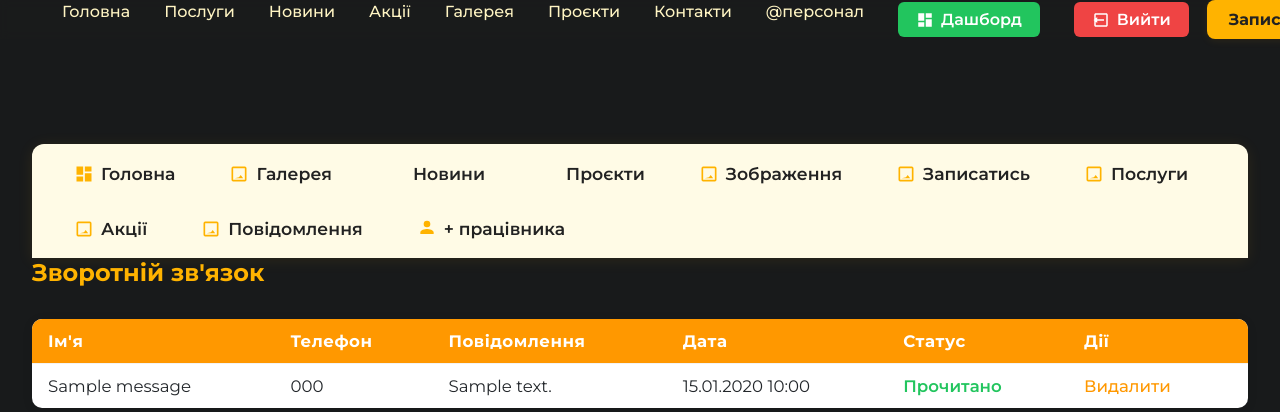
After one commit to sagosS/garage211New, a Flask app: page /admin/contacts in a window 1280 px wide. The commit adds this page. Shown: the top 412 px of the page. Run offline with Flask 3, Linux system fonts and the light colour scheme; a user stored in the database is signed in; tables that the repository leaves empty hold one stand-in row (values such as "Sample post"); parts of the project's set-up code (start-up, migrations or seed data) failed here and were passed over.

Commit message:
Створений модуль Контакти, звязаний з головною формою

```diff
--- a/app/admin/routes.py
+++ b/app/admin/routes.py
@@ -3,7 +3,7 @@ from datetime import datetime
 from flask import render_template, request, redirect, url_for, flash, abort, current_app
 from flask_login import login_required, current_user, logout_user
 from werkzeug.security import generate_password_hash
-from app.models import User, Client, Service, Promotion, News
+from app.models import User, Client, Service, Promotion, News, ContactMessage
 from app.extensions import db
 from . import admin
 from werkzeug.utils import secure_filename
@@ -439,6 +439,28 @@ def delete_news(news_id):
     flash('Новину видалено!', 'success')
     return redirect(url_for('admin.admin_news'))
 
+@admin.route('/contacts')
+@login_required
+def admin_contacts():
+    messages = ContactMessage.query.order_by(ContactMessage.created_at.desc()).all()
+    return render_template('admin/contacts.html', messages=messages)
+
+@admin.route('/contacts/read/<int:msg_id>')
+@login_required
+def mark_contact_read(msg_id):
+    msg = ContactMessage.query.get_or_404(msg_id)
+    msg.is_read = True
+    db.session.commit()
+    return redirect(url_for('admin.admin_contacts'))
+
+@admin.route('/contacts/delete/<int:msg_id>')
+@login_required
+def delete_contact(msg_id):
+    msg = ContactMessage.query.get_or_404(msg_id)
+    db.session.delete(msg)
+    db.session.commit()
+    return redirect(url_for('admin.admin_contacts'))
+
 @admin.route('/logout')
 @login_required
 def admin_logout():
--- a/app/models/__init__.py
+++ b/app/models/__init__.py
@@ -3,3 +3,4 @@ from .client import Client
 from .service import Service
 from .promotions import Promotion
 from .news import News
+from .contact_messages import ContactMessage
--- /dev/null
+++ b/app/templates/admin/contacts.html
@@ -0,0 +1,86 @@
+{% extends "base.html" %}
+{% block content %}
+{% include 'includes/admin_navbar.html' %}
+<style>
+.admin-contacts-table {
+    width: 100%;
+    border-collapse: collapse;
+    margin: 2rem 0 1.5rem 0;
+    background: #fff;
+    border-radius: 10px;
+    overflow: hidden;
+    box-shadow: 0 2px 12px rgba(0,0,0,0.07);
+    font-size: 1.04rem;
+}
+.admin-contacts-table th, .admin-contacts-table td {
+    padding: 0.75rem 1rem;
+    border-bottom: 1px solid #f3f3f3;
+    text-align: left;
+    vertical-align: top;
+}
+.admin-contacts-table th {
+    background: #ff9800;
+    color: #fff;
+    font-weight: 700;
+    letter-spacing: 0.5px;
+}
+.admin-contacts-table tr:last-child td {
+    border-bottom: none;
+}
+.admin-contacts-table tr.unread {
+    background: #fffbe6;
+}
+.admin-contacts-table td span {
+    font-weight: 600;
+}
+.admin-contacts-table a {
+    color: #ff9800;
+    text-decoration: none;
+    margin-right: 0.7rem;
+    font-weight: 500;
+    transition: color 0.18s;
+}
+.admin-contacts-table a:hover {
+    color: #ef4444;
+    text-decoration: underline;
+}
+@media (max-width: 700px) {
+    .admin-contacts-table, .admin-contacts-table th, .admin-contacts-table td {
+        font-size: 0.97rem;
+        padding: 0.5rem 0.4rem;
+    }
+}
+</style>
+<h2>Зворотній зв'язок</h2>
+<table class="admin-contacts-table">
+    <tr>
+        <th>Ім'я</th>
+        <th>Телефон</th>
+        <th>Повідомлення</th>
+        <th>Дата</th>
+        <th>Статус</th>
+        <th>Дії</th>
+    </tr>
+    {% for m in messages %}
+    <tr class="{% if not m.is_read %}unread{% endif %}">
+        <td>{{ m.name }}</td>
+        <td>{{ m.phone }}</td>
+        <td>{{ m.message }}</td>
+        <td>{{ m.created_at.strftime('%d.%m.%Y %H:%M') }}</td>
+        <td>
+            {% if m.is_read %}
+                <span style="color: #22c55e;">Прочитано</span>
+            {% else %}
+                <span style="color: #ef4444;">Не прочитано</span>
+            {% endif %}
+        </td>
+        <td>
+            {% if not m.is_read %}
+            <a href="{{ url_for('admin.mark_contact_read', msg_id=m.id) }}">Відмітити як прочитане</a>
+            {% endif %}
+            <a href="{{ url_for('admin.delete_contact', msg_id=m.id) }}" onclick="return confirm('Видалити?')">Видалити</a>
+        </td>
+    </tr>
+    {% endfor %}
+</table>
+{% endblock %}
--- a/app/templates/includes/admin_navbar.html
+++ b/app/templates/includes/admin_navbar.html
@@ -44,7 +44,7 @@
     </a>
     <a href="{{ url_for('admin.gallery_editor') }}" class="admin-nav-link{% if request.endpoint == 'admin.gallery_editor' %} active{% endif %}">
         <svg viewBox="0 0 24 24"><path d="M21 19V5a2 2 0 0 0-2-2H5a2 2 0 0 0-2 2v14a2 2 0 0 0 2 2h14a2 2 0 0 0 2-2zm-2 0H5V5h14zm-7-3l2.03-2.71 2.97 3.71H7z"/></svg>
-        Редактор галереї
+        Галерея
     </a>
     <a href="{{ url_for('admin.admin_news') }}" class="admin-nav-link{% if request.endpoint == 'admin.admin_news' %} active{% endif %}">
         <svg viewBox="0 0 24 24"><path d="M4 6h16M4 12h16M4 18h16"/></svg>
@@ -70,6 +70,10 @@
         <svg viewBox="0 0 24 24"><path d="M21 19V5a2 2 0 0 0-2-2H5a2 2 0 0 0-2 2v14a2 2 0 0 0 2 2h14a2 2 0 0 0 2-2zm-2 0H5V5h14zm-7-3l2.03-2.71 2.97 3.71H7z"/></svg>
         Акції
     </a>
+    <a href="{{ url_for('admin.admin_contacts') }}" class="admin-nav-link{% if request.endpoint == 'admin.contacts' %} active{% endif %}">
+        <svg viewBox="0 0 24 24"><path d="M21 19V5a2 2 0 0 0-2-2H5a2 2 0 0 0-2 2v14a2 2 0 0 0 2 2h14a2 2 0 0 0 2-2zm-2 0H5V5h14zm-7-3l2.03-2.71 2.97 3.71H7z"/></svg>
+        Повідомлення
+    </a>
     <a href="{{ url_for('admin.register_worker') }}" class="admin-nav-link{% if request.endpoint == 'admin.register_worker' %} active{% endif %}">
         <svg viewBox="0 0 24 24"><path d="M12 12c2.7 0 8 1.34 8 4v2H4v-2c0-2.66 5.3-4 8-4zm0-2a4 4 0 1 0 0-8 4 4 0 0 0 0 8z"/></svg>
         + працівника
```
Also changed, not shown: app/main/routes.py (+15 -2 lines), app/models/contact_messages.py (added, +11 -0 lines), app/templates/contacts.html (+3 -4 lines), migrations/versions/40bd1c68caf2_create_contact_messages_table.py (added, +36 -0 lines).
